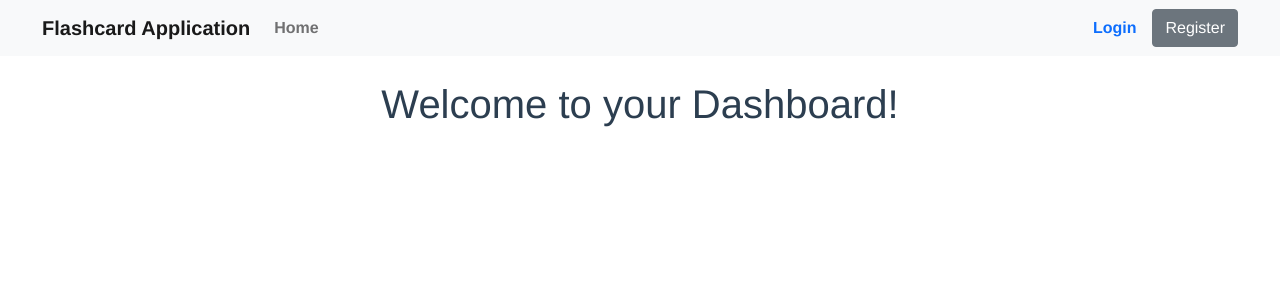
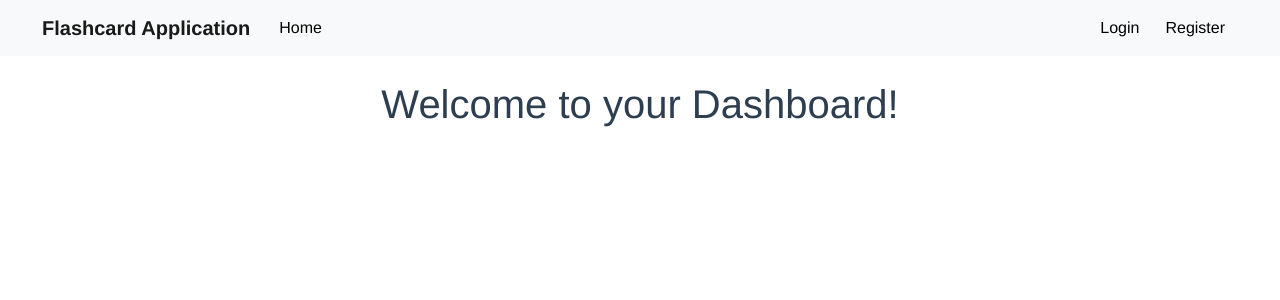
Before and after one commit to sejalanand23/Final-Project-Modular, a Vue app in the folder frontend/: page /dashboard in a window 1280 px wide. Shown: the top 300 px of the page. Built offline with nearby package versions, Linux system fonts and the light colour scheme.

Commit message:
Updated Navbar

```diff
--- a/frontend/src/App.vue
+++ b/frontend/src/App.vue
@@ -15,13 +15,14 @@
           <span class="navbar-toggler-icon"></span>
         </button>
         <div class="collapse navbar-collapse" id="navbarSupportedContent">
-          <ul class="navbar-nav me-auto mb-2 mb-lg-0">
-            <li class="nav-item">
-              <router-link to="/" class = "nav-link">Home</router-link>
-            </li>
-          </ul>
-          <router-link to="/login" class = "nav-link nav-item">Login</router-link>
-          <router-link class="btn btn-secondary" to ="/register">Register</router-link>
+          <div class="navbar-nav me-auto mb-2 mb-lg-0">
+            <!-- <li class="nav-item"> -->
+              <!-- <router-link to="/" class = "nav-item">Home</router-link> -->
+              <router-link class="nav-item btn btn-light" to ="/">Home</router-link>
+            <!-- </li> -->
+          </div>
+          <router-link class="nav-item btn btn-light" to ="/login">Login</router-link>
+          <router-link class="nav-item btn btn-light" to ="/register">Register</router-link>
         </div>
       </div>
     </nav>
@@ -29,6 +30,7 @@
     <router-view />
   </div>
 </template>
+
 
 <style>
 #app {
@@ -41,6 +43,7 @@
 
 nav {
   padding: 30px;
+  text-align: center;
 }
 
 nav a {
@@ -48,7 +51,13 @@ nav a {
   color: #2c3e50;
 }
 
+nav-brand{
+  font-weight: bold;
+}
+
 nav a.router-link-exact-active {
-  color: #42b983;
+  /* color: #42b983; */
+  cursor: pointer;
+  font-weight: 700;
 }
 </style>
```
